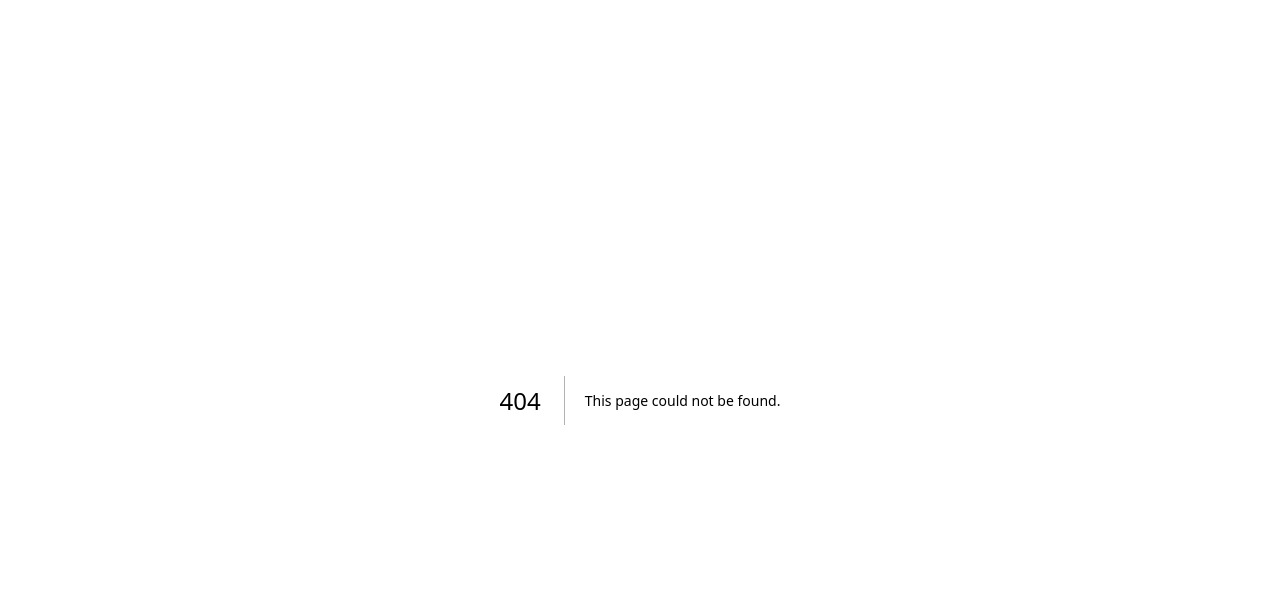
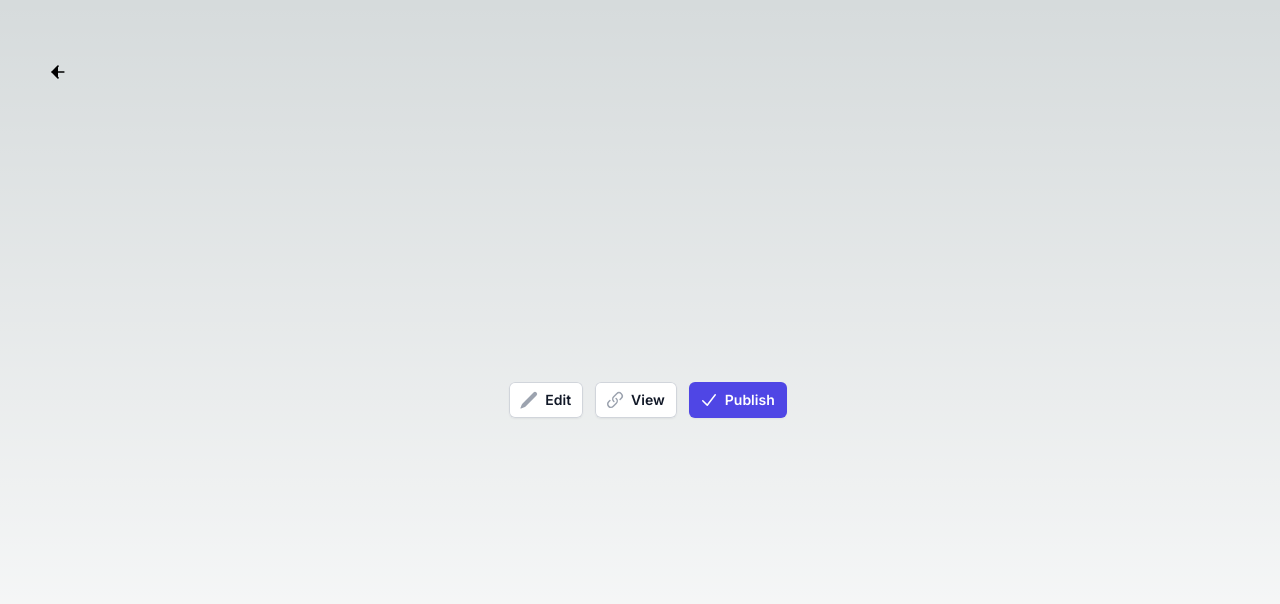
Before and after one commit to acgriswold/next-js-animated-examples, a Next.js app: page /examples/sonner-toast in a window 1280 px wide. Before the commit this address had no page. Shown: the top 604 px of the page. Built offline with nearby package versions, Linux system fonts and the light colour scheme.

Commit message:
✨ (examples): init toast example

```diff
--- /dev/null
+++ b/app/examples/sonner-toast/page.tsx
@@ -0,0 +1,90 @@
+"use client"
+
+import { sleep } from "@/lib/utils"
+import { randomInt } from "d3"
+import { Toaster, toast } from "sonner"
+
+export default function SonnerToast() {
+    const numberGenerator = randomInt(5);
+
+    const sleepOrError = async () => {
+        const potentiallyFour = numberGenerator()
+        await sleep(1000);
+
+        if (potentiallyFour === 3)
+            throw new Error('something bad happened')
+
+        await sleep(400)
+    }
+
+    const handlePublish = () => {
+        toast.promise(sleepOrError(), {
+            loading: "publishing...",
+            success: (data) => {
+                return `${data} toast has been added`
+            },
+            error: 'error'
+        })
+    }
+
+
+
+    return (
+        <div>
+            <Toaster richColors visibleToasts={4} />
+
+            <div className="mt-5 flex lg:ml-4 lg:mt-0">
+                <span className="hidden sm:block">
+                    <button type="button" onClick={() => toast.success('Edit!')} className="inline-flex items-center rounded-md bg-white px-3 py-2 text-sm font-semibold text-gray-900 shadow-sm ring-1 ring-inset ring-gray-300 hover:bg-gray-50">
+                        <svg className="-ml-0.5 mr-1.5 h-5 w-5 text-gray-400" viewBox="0 0 20 20" fill="currentColor" aria-hidden="true">
+                            <path d="M2.695 14.763l-1.262 3.154a.5.5 0 00.65.65l3.155-1.262a4 4 0 001.343-.885L17.5 5.5a2.121 2.121 0 00-3-3L3.58 13.42a4 4 0 00-.885 1.343z" />
+                        </svg>
+                        Edit
+                    </button>
+                </span>
+
+                <span className="ml-3 hidden sm:block">
+                    <button type="button" className="inline-flex items-center rounded-md bg-white px-3 py-2 text-sm font-semibold text-gray-900 shadow-sm ring-1 ring-inset ring-gray-300 hover:bg-gray-50">
+                        <svg className="-ml-0.5 mr-1.5 h-5 w-5 text-gray-400" viewBox="0 0 20 20" fill="currentColor" aria-hidden="true">
+                            <path d="M12.232 4.232a2.5 2.5 0 013.536 3.536l-1.225 1.224a.75.75 0 001.061 1.06l1.224-1.224a4 4 0 00-5.656-5.656l-3 3a4 4 0 00.225 5.865.75.75 0 00.977-1.138 2.5 2.5 0 01-.142-3.667l3-3z" />
+                            <path d="M11.603 7.963a.75.75 0 00-.977 1.138 2.5 2.5 0 01.142 3.667l-3 3a2.5 2.5 0 01-3.536-3.536l1.225-1.224a.75.75 0 00-1.061-1.06l-1.224 1.224a4 4 0 105.656 5.656l3-3a4 4 0 00-.225-5.865z" />
+                        </svg>
+                        View
+                    </button>
+                </span>
+
+                <span className="sm:ml-3">
+                    <button type="button" onClick={() => handlePublish()} className="inline-flex items-center rounded-md bg-indigo-600 px-3 py-2 text-sm font-semibold text-white shadow-sm hover:bg-indigo-500 focus-visible:outline focus-visible:outline-2 focus-visible:outline-offset-2 focus-visible:outline-indigo-600">
+                        <svg className="-ml-0.5 mr-1.5 h-5 w-5" viewBox="0 0 20 20" fill="currentColor" aria-hidden="true">
+                            <path fill-rule="evenodd" d="M16.704 4.153a.75.75 0 01.143 1.052l-8 10.5a.75.75 0 01-1.127.075l-4.5-4.5a.75.75 0 011.06-1.06l3.894 3.893 7.48-9.817a.75.75 0 011.05-.143z" clip-rule="evenodd" />
+                        </svg>
+                        Publish
+                    </button>
+                </span>
+
+                <div className="relative ml-3 sm:hidden">
+                    <button type="button" className="inline-flex items-center rounded-md bg-white px-3 py-2 text-sm font-semibold text-gray-900 shadow-sm ring-1 ring-inset ring-gray-300 hover:ring-gray-400" id="mobile-menu-button" aria-expanded="false" aria-haspopup="true">
+                        More
+                        <svg className="-mr-1 ml-1.5 h-5 w-5 text-gray-400" viewBox="0 0 20 20" fill="currentColor" aria-hidden="true">
+                            <path fill-rule="evenodd" d="M5.23 7.21a.75.75 0 011.06.02L10 11.168l3.71-3.938a.75.75 0 111.08 1.04l-4.25 4.5a.75.75 0 01-1.08 0l-4.25-4.5a.75.75 0 01.02-1.06z" clip-rule="evenodd" />
+                        </svg>
+                    </button>
+
+                    <div className="absolute right-0 z-10 -mr-1 mt-2 w-48 origin-top-right rounded-md bg-white py-1 shadow-lg ring-1 ring-black ring-opacity-5 focus:outline-none" role="menu" aria-orientation="vertical" aria-labelledby="mobile-menu-button" tabIndex={-1}>
+                        <a href="#" onClick={() => toast.success('Edit!')} className="block px-4 py-2 text-sm text-gray-700" role="menuitem" tabIndex={-1} id="mobile-menu-item-0">Edit</a>
+                        <a href="#" onClick={() => {
+                            toast('Event has been created', {
+                                cancel: {
+                                    label: 'X'
+                                },
+                                onDismiss: (t) => console.log(`Toast with id ${t.id} has been dismissed`),
+                                onAutoClose: (t) => console.log(`Toast with id ${t.id} has been closed automatically`),
+                              });
+                        }} className="block px-4 py-2 text-sm text-gray-700" role="menuitem" tabIndex={-1} id="mobile-menu-item-1">View</a>
+                    </div>
+                </div>
+
+            </div>
+        </div>
+    )
+}
--- a/app/page.tsx
+++ b/app/page.tsx
@@ -36,6 +36,11 @@ const examples: ExampleLinkProps[] = [
     header: 'Responsive Line Charts',
     description: "Charts and graphs using D3 library to create a responsive layout."
   },
+  {
+    href: '/examples/sonner-toast',
+    header: 'Animated toast',
+    description: "Use sonner third-party toast library which integrates with shadcn/ui non-library."
+  },
 ]
 
 export default function Home() {
--- a/lib/utils.ts
+++ b/lib/utils.ts
@@ -2,7 +2,7 @@ import clsx, { type ClassValue } from "clsx";
 import { twMerge } from "tailwind-merge";
 
 export function sleep(ms: number): Promise<unknown> {
-    return new Promise(resolve => setTimeout(resolve, ms) );
+    return new Promise(resolve => setTimeout(resolve, ms));
 }
 
 export async function minDelay<T>(promise: Promise<T>, ms: number) : Promise<T> {
```
Also changed, not shown: components/ui/button.tsx (added).
